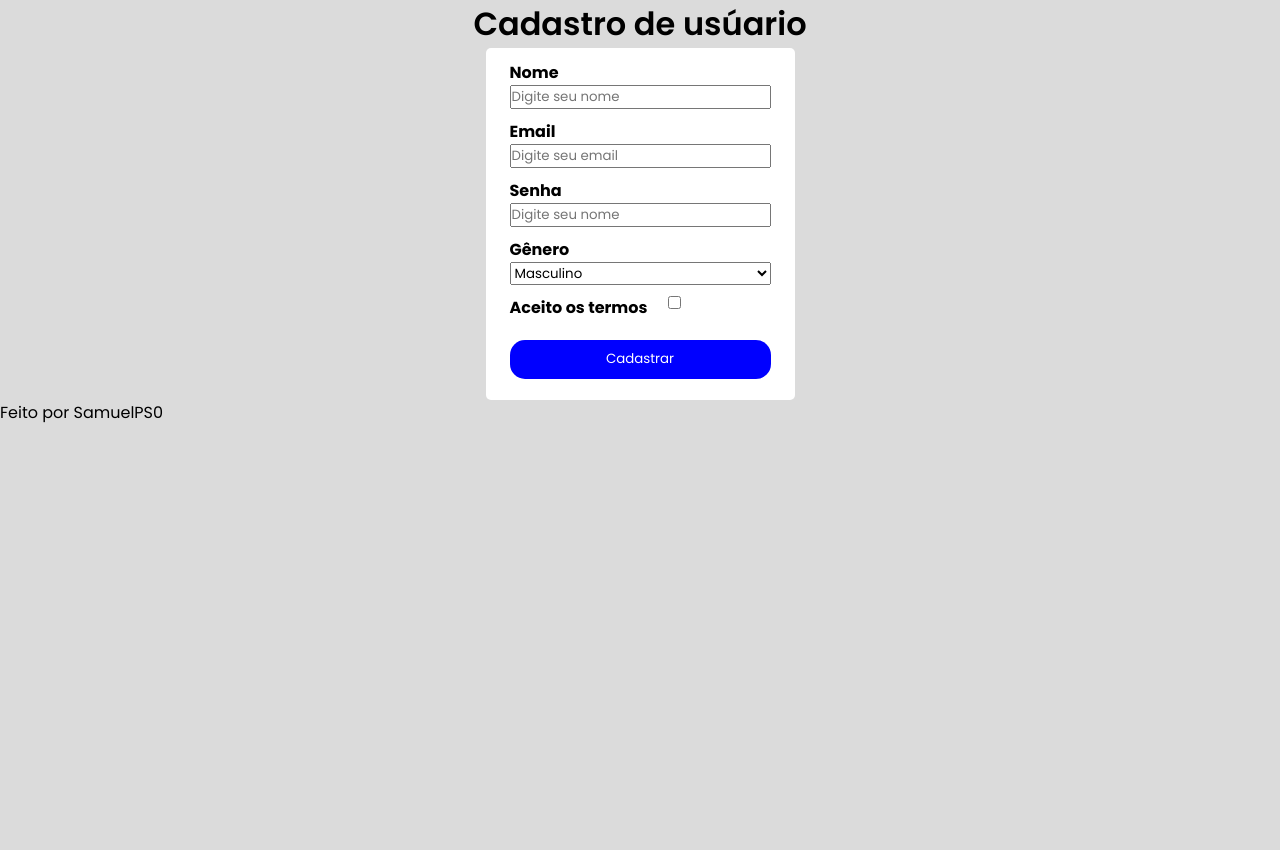
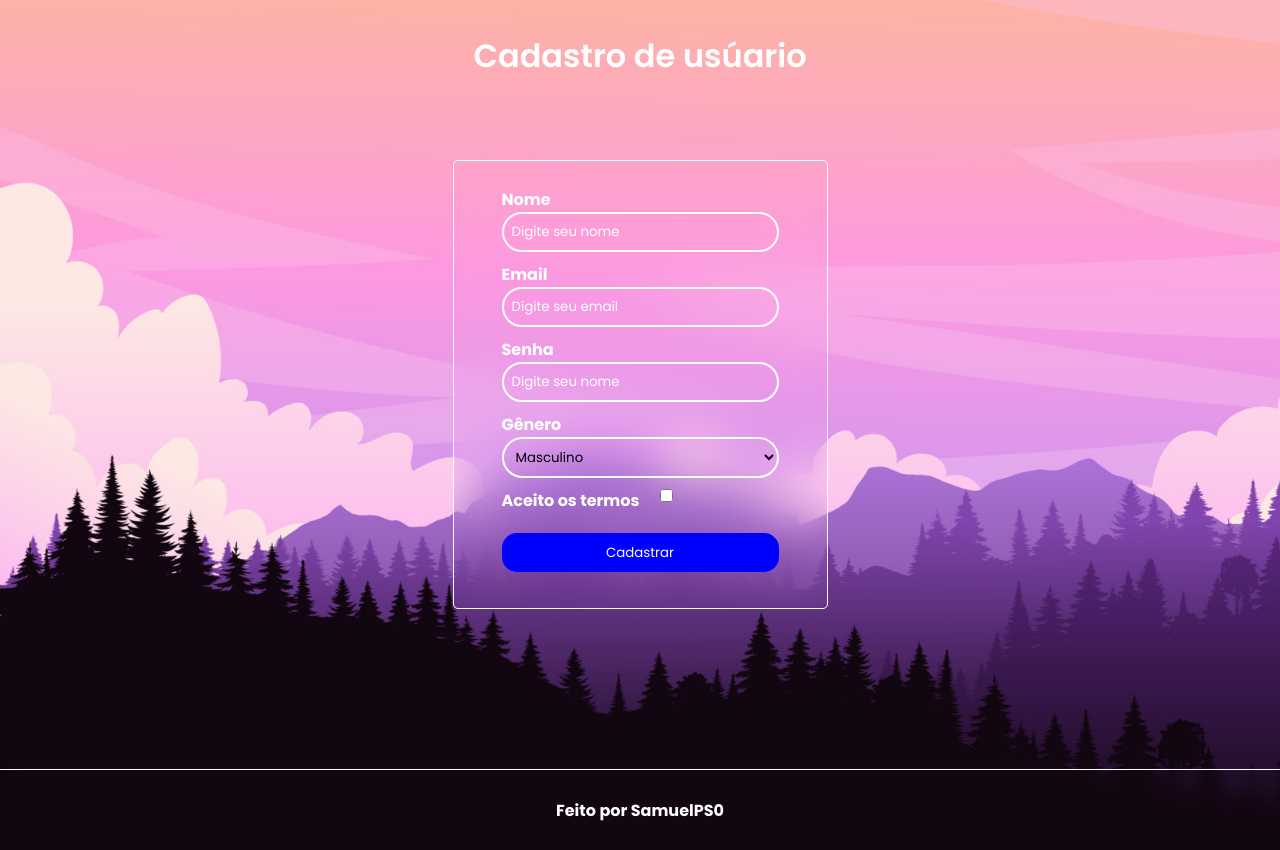
Before and after one commit to SamuelPS0/EstudoRevisao, a plain HTML site: page index.html in a window 1280 px wide. Before the commit the page ends 800 px from the top, so only its background shows below. Drawn offline with Linux system fonts and the light colour scheme; a web font is replaced by a local one.

Commit message:
ajuste de estilização

```diff
--- a/index.html
+++ b/index.html
@@ -16,10 +16,10 @@
                 <input type="text" name="name" placeholder="Digite seu nome" id='name'>
 
                 <label for="email">Email</label>
-                <input type="text" name="email" placeholder="Digite seu email" id='email'>
+                <input type="email" name="email" placeholder="Digite seu email" id='email' required>
 
                 <label for="password">Senha</label>
-                <input type="text" name="password" placeholder="Digite seu nome" id='password'>
+                <input type="password" name="password" placeholder="Digite seu nome" id='password' required>
 
 
                 <label for="gender">Gênero</label>
@@ -31,15 +31,14 @@
 
                 <div class="checkbox-edit">
                 <label for="checkbox">Aceito os termos</label>
-                <input type="checkbox" name="checkbox" id="checkbox"></div>
+                <input type="checkbox" name="checkbox" id="checkbox" required></div>
 
                 <button type="submit">Cadastrar</button>
                 </div>
             </form>
             <footer>
                 Feito por SamuelPS0
-            </footer>
-        </main>
+            </footer> </main>
         </div>
 </body>
 </html>
--- a/style.css
+++ b/style.css
@@ -10,7 +10,9 @@
 }
 
 body{
-    background-color: rgb(219, 219, 219);
+    background-image: url("vecteezy_beautiful-forest-panoramic-realistic-neon-vector-vivid_13780884.jpg");
+    background-repeat: no-repeat repeat;
+    background-size: cover;
 }
 
 header{
@@ -19,6 +21,9 @@ header{
     justify-content: center;
     font-size: 2rem;
     font-weight: 600;
+    margin-top: 2rem;
+    margin-bottom: 5rem;
+    color: white;
 }
 
 form{
@@ -29,25 +34,46 @@ form{
 label{
     margin-top: 10px;
     font-weight: bold;
+    color: white;
 }
 .form-wrapper{
-    background-color: white;
+    background-color: transparent;
+    backdrop-filter: blur(1.5rem);
+    border: 1.5px, solid, white;
+    border-radius: 15px;
     display: flex;
     flex-direction: column;
-    padding: 0.1rem 1.5rem;
+    padding: 1rem 3rem;
     border-radius: 5px;
 }
 .checkbox-edit{
     display: flex;
     flex-direction: row;
     gap: 1.3rem;
+}
+input{
+    background: none;
+    border: 2px solid white;
+    padding: 0.5rem;
+    border-radius: 2rem;
+}
+input::placeholder{
+    color: white;
+}
 
-}
 input [type="checkbox"]{
      width: 1.125rem;
   height: 1.125rem;
 }
-
+select{
+    background: none;
+    border: 2px solid white;
+    padding: 0.5rem;
+    border-radius: 2rem;
+}
+    option{
+    color: black;
+}
 button{
     background-color:blue;
     color: white;
@@ -59,12 +85,19 @@ button{
     font-weight: 400;
 }
 button:hover{
-    color: blue;
-    background-color:white;
-    border: 2px blue solid;
-    border-color: blue;
-    transform: translateY(-15%);
-    box-shadow: 3px 5px 6px rgb(187, 187, 187);
-    transition: 0.3s ease-in-out;
-    font-weight: 800;
+    cursor: pointer;
 }
+footer{
+    margin-top: 10rem;
+    background-color: transparent;
+    backdrop-filter: blur(0.5rem);
+    height: 5rem;
+    box-shadow: 10px 10px 10px white;
+    border-top: 1px solid rgb(255, 255, 255);
+    color: white;
+    font-size: 600;
+    font-weight: bolder;
+    display: flex;
+    align-items: center;
+    justify-content: center;
+}
```
Also changed, not shown: 5355898.jpg (added), vecteezy_beautiful-forest-panoramic-realistic-neon-vector-vivid_13780884.jpg (added), 1 other file.
